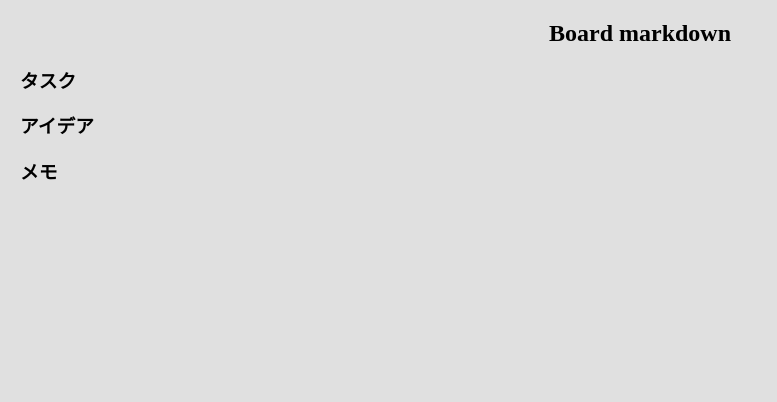
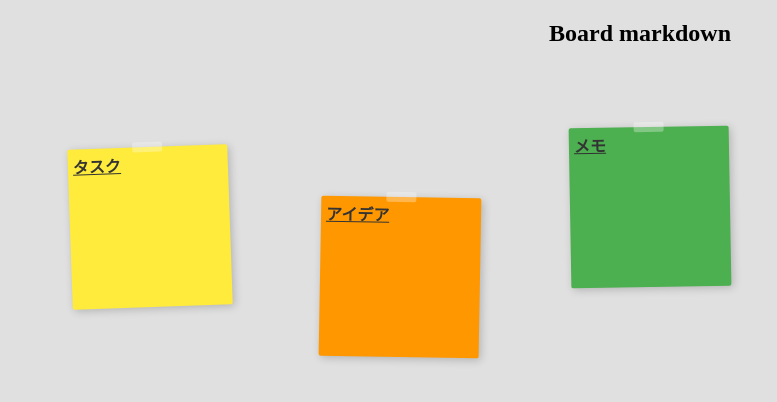
Before and after one commit to wasabina67/board-markdown, a React (Vite) app: page / in a window 1280 px wide. Shown: the top 402 px of the page, without its empty margins (0-777 px from the left). Built offline with nearby package versions, Linux system fonts and the light colour scheme.

Commit message:
Update src/App.css, src/App.tsx

```diff
--- a/src/App.css
+++ b/src/App.css
@@ -9,3 +9,46 @@
     height: 90vh;
     position: relative;
 }
+
+.sticky-note {
+    width: 150px;
+    height: 150px;
+    padding: 5px;
+    box-shadow: 2px 2px 8px rgba(0, 0, 0, 0.2);
+    transition: transform 0.2s ease;
+    border-radius: 2px;
+    position: absolute;
+    cursor: pointer;
+    font-family: 'Comic Sans MS', cursive, sans-serif;
+}
+
+.sticky-note:hover {
+    transform: scale(1.05);
+    z-index: 10;
+}
+
+.sticky-note h3 {
+    margin: 0 0 10px 0;
+    font-size: 16px;
+    color: #333;
+    text-decoration: underline;
+}
+
+.sticky-note p {
+    margin: 0;
+    font-size: 14px;
+    color: #555;
+    line-height: 1.4;
+}
+
+.sticky-note::before {
+    width: 30px;
+    height: 10px;
+    content: '';
+    position: absolute;
+    top: -5px;
+    left: 50%;
+    transform: translateX(-50%);
+    background-color: rgba(255, 255, 255, 0.3);
+    border-radius: 2px;
+}
--- a/src/App.tsx
+++ b/src/App.tsx
@@ -47,8 +47,18 @@ function App() {
         <h1>Board markdown</h1>
         <div className="sticky-notes-container">
           {stickyNotesData.map((note) => (
-            <div>
+            <div
+              key={note.id}
+              className="sticky-note"
+              style={{
+                left: `${note.x}px`,
+                top: `${note.y}px`,
+                backgroundColor: note.color,
+                transform: `rotate(${note.rotation}deg)`
+              }}
+            >
               <h3>{note.title}</h3>
+              <p style={{ whiteSpace: 'pre-line' }}>{note.content}</p>
             </div>
           ))}
         </div>
```
